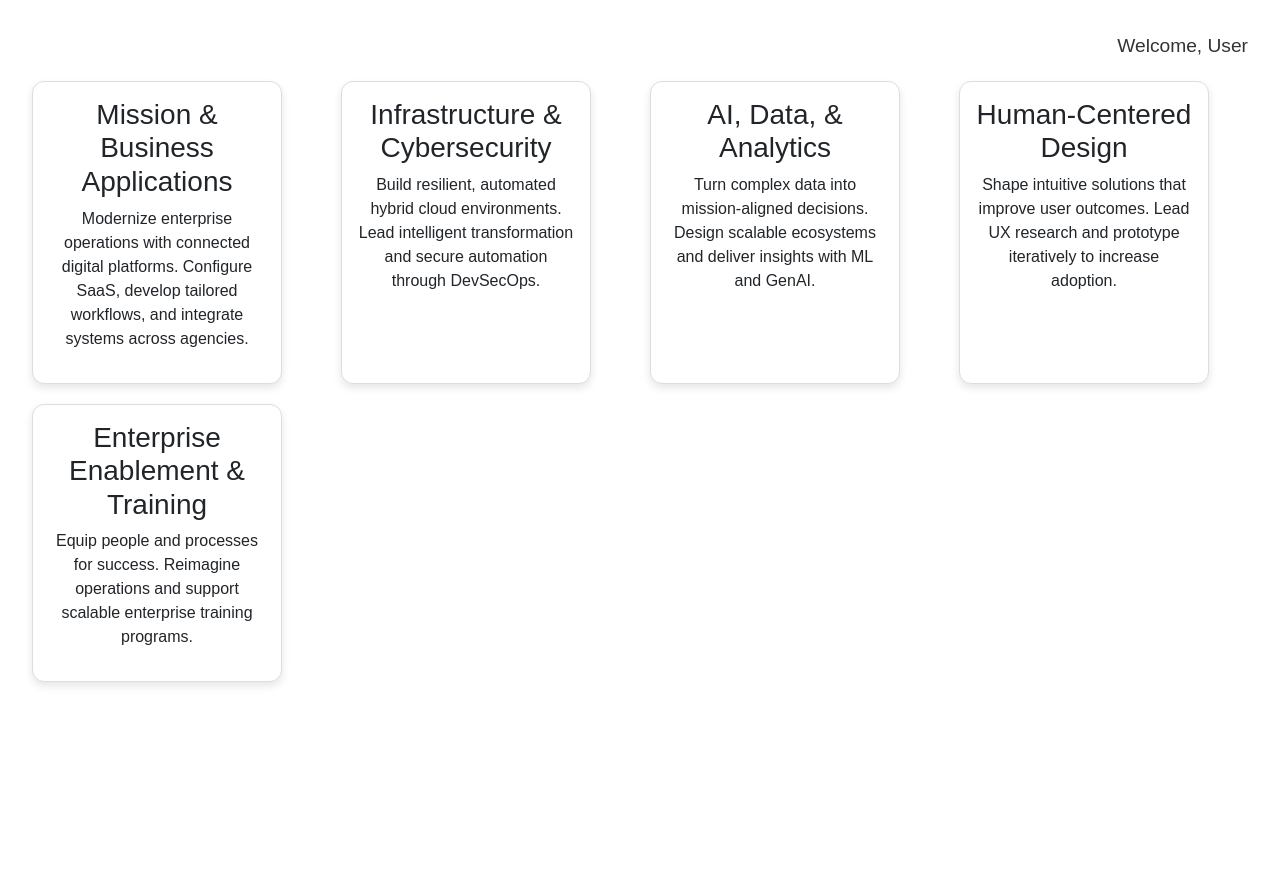
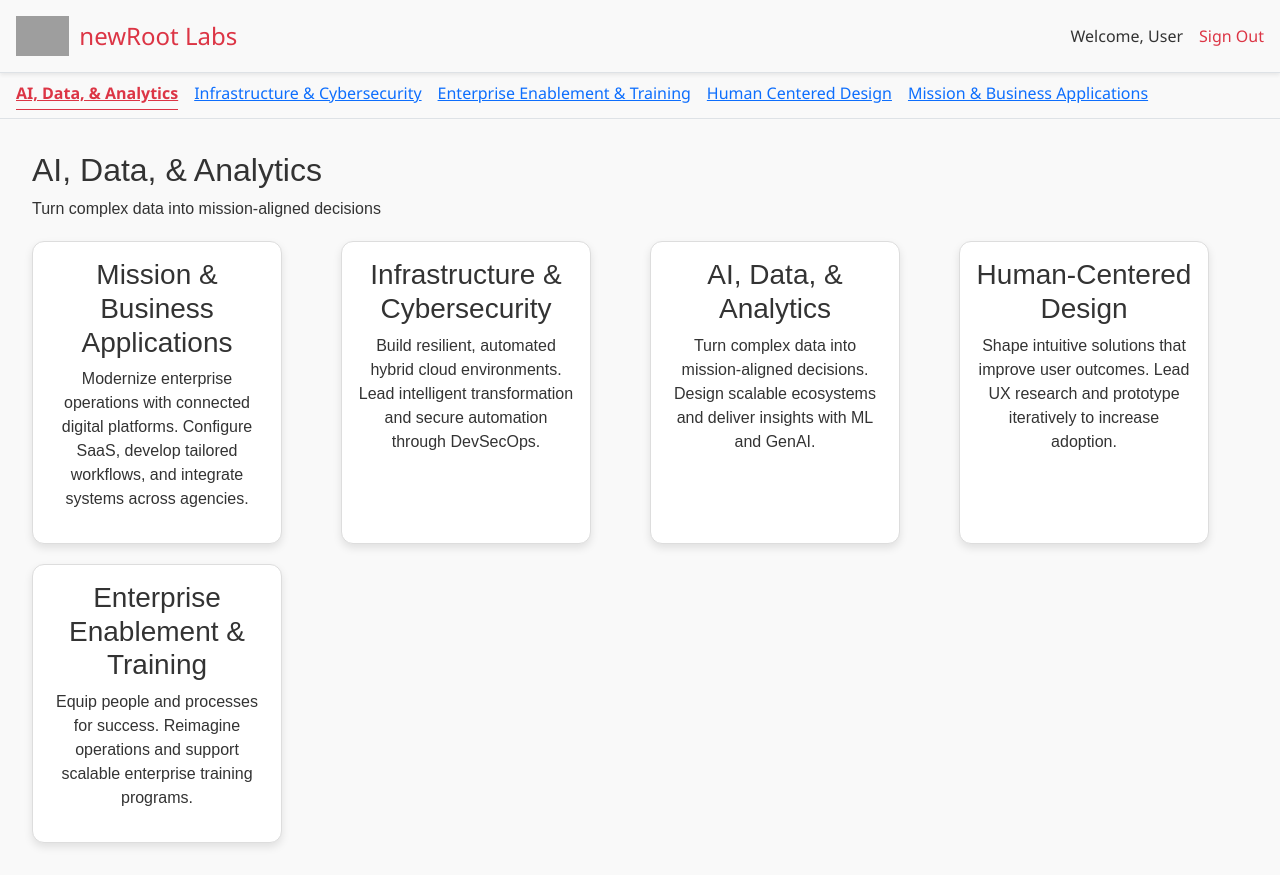
Before and after one commit to rcc-newRoot-labs/rcc-ai-ui, a React (Create React App) app: page /dashboard in a window 1280 px wide. Before the commit the page ends 800 px from the top, so only its background shows below. Built offline with nearby package versions, Linux system fonts and the light colour scheme; grey boxes are pictures that could not be loaded.

Commit message:
Added Logo and Navigation Tab in the header

```diff
--- a/src/pages/DashboardPage.css
+++ b/src/pages/DashboardPage.css
@@ -15,11 +15,18 @@
   margin-top: 1rem;
 }
 
+.dashboard-wrapper {
+    min-height: 100vh;
+    background-color: #f9f9f9;
+    font-family: 'Segoe UI', Tahoma, Geneva, Verdana, sans-serif;
+    color: #333;
+  }
+
 .dashboard-card {
   background: #fff;
   border: 1px solid #ddd;
   border-radius: 12px;
-    box-shadow: 0 4px 8px rgba(0,0,0,0.1);
+  box-shadow: 0 4px 8px rgba(0, 0, 0, 0.1);
   width: 250px;
   padding: 1rem;
   text-align: center;
@@ -48,7 +55,7 @@
   background-color: #fff;
   border-radius: 8px;
   padding: 16px;
-    box-shadow: 0 4px 8px rgba(0,0,0,0.1);
+  box-shadow: 0 4px 8px rgba(0, 0, 0, 0.1);
   text-align: center;
   transition: all 0.3s ease;
 }
@@ -73,3 +80,20 @@
   color: #333;
   margin-bottom: 20px;
 }
+
+@media (max-width: 600px) {
+    .dashboard-logo {
+      height: 28px;
+    }
+
+    .welcome-banner {
+      font-size: 1rem;
+    }
+  }
+
+
+.dashboard-logo {
+  height: 40px; /* Reduce from 50px to 40px or less */
+  width: auto; /* Keeps aspect ratio */
+  margin-right: 16px;
+}
--- a/src/pages/DashboardPage.js
+++ b/src/pages/DashboardPage.js
@@ -1,53 +1,84 @@
-import React, { useState } from 'react';
-import './DashboardPage.css';
+import React, { useState } from "react";
+import "./DashboardPage.css";
 
 const DashboardPage = () => {
   const [cards] = useState([
     {
       id: 1,
-      title: 'Mission & Business Applications',
+      title: "Mission & Business Applications",
       description:
-        'Modernize enterprise operations with connected digital platforms. Configure SaaS, develop tailored workflows, and integrate systems across agencies.',
-      image: 'mission.png',
+        "Modernize enterprise operations with connected digital platforms. Configure SaaS, develop tailored workflows, and integrate systems across agencies.",
+      image: "mission.png",
     },
     {
       id: 2,
-      title: 'Infrastructure & Cybersecurity',
+      title: "Infrastructure & Cybersecurity",
       description:
-        'Build resilient, automated hybrid cloud environments. Lead intelligent transformation and secure automation through DevSecOps.',
-      image: 'cybersecurity.png',
+        "Build resilient, automated hybrid cloud environments. Lead intelligent transformation and secure automation through DevSecOps.",
+      image: "cybersecurity.png",
     },
     {
       id: 3,
-      title: 'AI, Data, & Analytics',
+      title: "AI, Data, & Analytics",
       description:
-        'Turn complex data into mission-aligned decisions. Design scalable ecosystems and deliver insights with ML and GenAI.',
-      image: 'ai_data.png',
+        "Turn complex data into mission-aligned decisions. Design scalable ecosystems and deliver insights with ML and GenAI.",
+      image: "ai_data.png",
     },
     {
       id: 4,
-      title: 'Human-Centered Design',
+      title: "Human-Centered Design",
       description:
-        'Shape intuitive solutions that improve user outcomes. Lead UX research and prototype iteratively to increase adoption.',
-      image: 'design.png',
+        "Shape intuitive solutions that improve user outcomes. Lead UX research and prototype iteratively to increase adoption.",
+      image: "design.png",
     },
     {
       id: 5,
-      title: 'Enterprise Enablement & Training',
+      title: "Enterprise Enablement & Training",
       description:
-        'Equip people and processes for success. Reimagine operations and support scalable enterprise training programs.',
-      image: 'training.png',
+        "Equip people and processes for success. Reimagine operations and support scalable enterprise training programs.",
+      image: "training.png",
     },
   ]);
 
-  // Simulate getting the username from localStorage or API
-  const user = JSON.parse(localStorage.getItem('user') || '{}');
-  const username = user.email?.split('@')[0] || 'User';
+  const user = JSON.parse(localStorage.getItem("user") || "{}");
+  const username = user.email?.split("@")[0] || "User";
 
   return (
+    <div className="dashboard-wrapper">
+      {/* Header */}
+      <header className="d-flex align-items-center justify-content-between p-3 border-bottom shadow-sm">
+        <div className="d-flex align-items-center">
+          <img
+            src="new_root_logo.png"
+            alt="newRoot Labs Logo"
+            style={{ height: "40px", marginRight: "10px" }}
+          />
+          <h4 className="m-0 text-danger">newRoot Labs</h4>
+        </div>
+        <div>
+          <span className="me-3">Welcome, {username}</span>
+          <a href="/signout" className="text-danger text-decoration-none">
+            Sign Out
+          </a>
+        </div>
+      </header>
+
+      <nav className="border-bottom px-3 py-2 d-flex gap-3">
+        <a
+          className="text-danger fw-bold border-bottom border-danger pb-1"
+          href="#"
+        >
+          AI, Data, & Analytics
+        </a>
+        <a href="#">Infrastructure & Cybersecurity</a>
+        <a href="#">Enterprise Enablement & Training</a>
+        <a href="#">Human Centered Design</a>
+        <a href="#">Mission & Business Applications</a>
+
+      </nav>
       <div className="dashboard-container">
-      <div className="welcome-banner">Welcome, {username}</div>
-
+        <h2> AI, Data, & Analytics</h2>
+        <p>Turn complex data into mission-aligned decisions</p>
         <div className="card-grid">
           {cards.map((card) => (
             <div key={card.id} className="dashboard-card">
@@ -57,6 +88,7 @@ const DashboardPage = () => {
           ))}
         </div>
       </div>
+    </div>
   );
 };
 
```
Also changed, not shown: src/pages/new_root_logo.png (added). Lines whose indentation alone changed are shown as unchanged.
